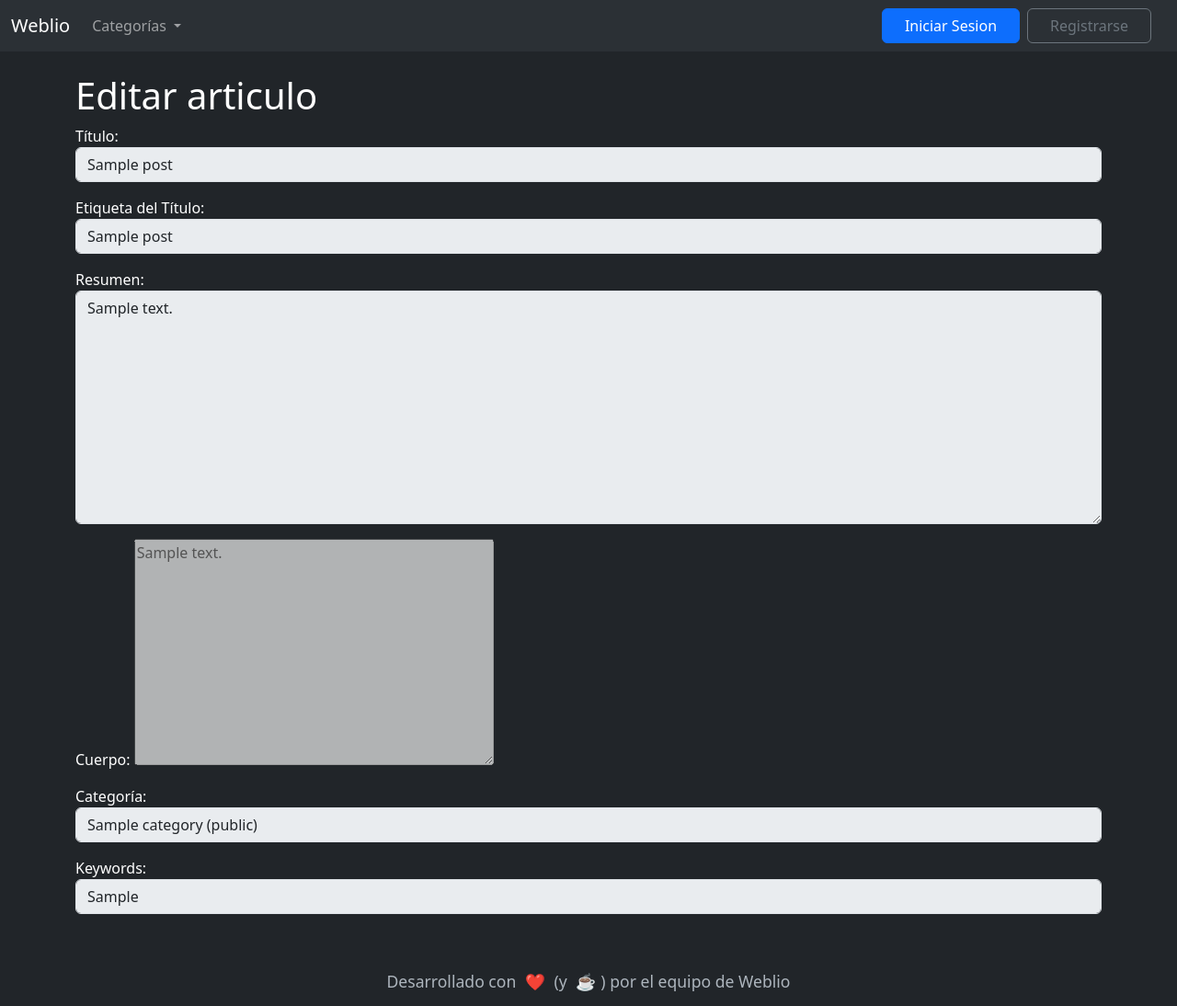
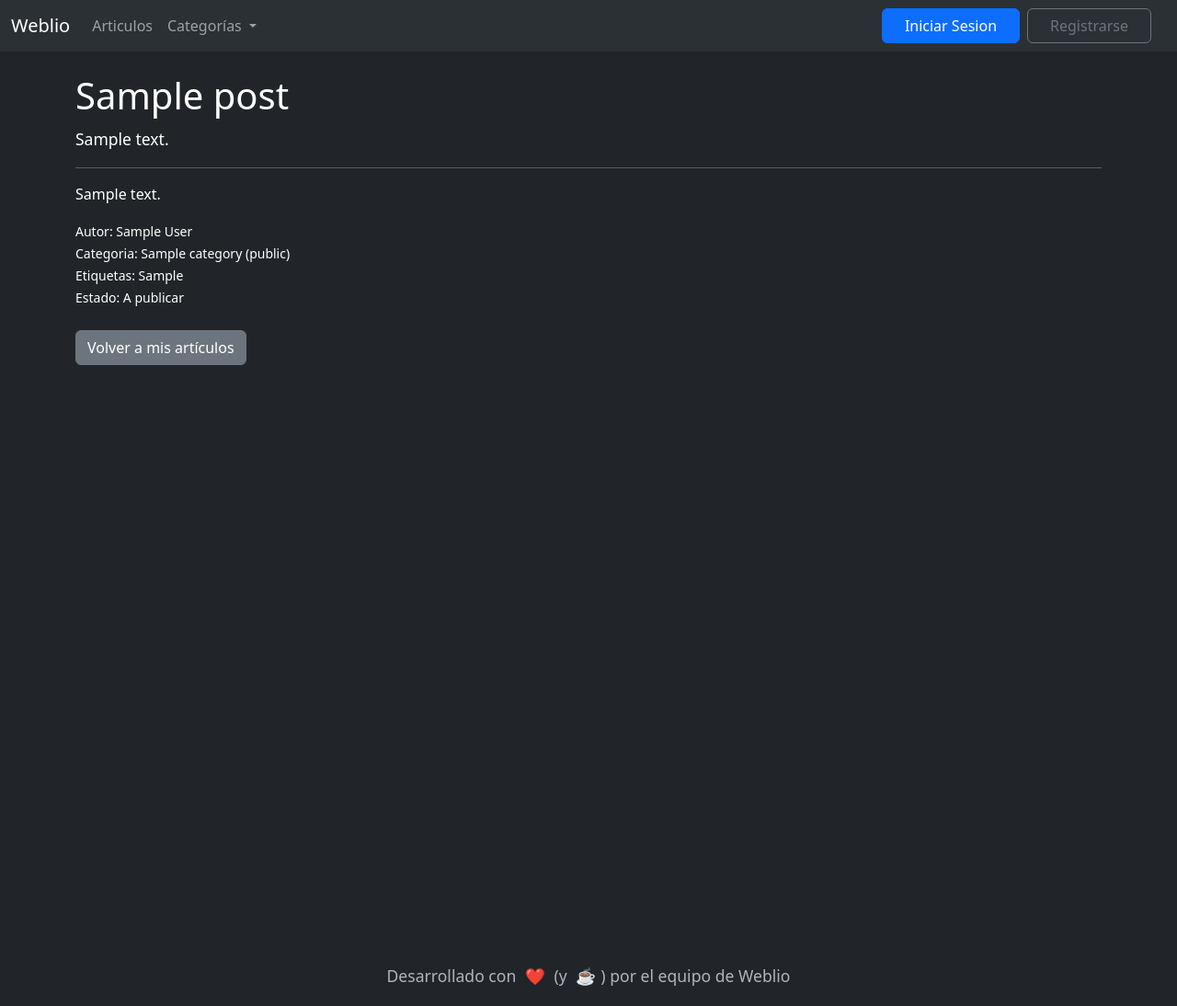
Before and after one commit to weblio-team/weblio, a Django app: page /posts/my-posts/1/ in a window 1280 px wide. Shown: the whole page at 92% size. Run offline with Django 5.2, Linux system fonts and the light colour scheme; tables that the repository leaves empty hold one stand-in row (values such as "Sample post"); some libraries are stand-ins or nearby versions.

Commit message:
Se realizan ajustes varios

```diff
--- a/members/templates/base.html
+++ b/members/templates/base.html
@@ -67,9 +67,7 @@
                 </button>
                 <div class="collapse navbar-collapse" id="navbarSupportedContent">
                     <ul class="navbar-nav me-auto mb-2 mb-lg-0">
-                        {% if user|has_group:'suscriptor' %}
-                        <li class="nav-item"><a class="nav-link" href="{% url 'posts' %}">Posts</a></li>
-                        {% endif %}
+                        <li class="nav-item"><a class="nav-link" href="{% url 'posts' %}">Articulos</a></li>
                         <li class="nav-item dropdown">
                             <a class="nav-link dropdown-toggle" href="#" role="button" data-bs-toggle="dropdown" aria-expanded="false">
                                 Categorías
--- a/posts/forms.py
+++ b/posts/forms.py
@@ -2,6 +2,7 @@
 from django.utils.translation import gettext as _
 from .models import Category, Post, Post
 from django_ckeditor_5.widgets import CKEditor5Widget
+from django.utils.safestring import mark_safe
 
 # forms for categories views
 class CategoryForm(forms.ModelForm):
@@ -86,9 +87,9 @@
             'status': _('Estado'),
         }
         widgets = {
-            'title': forms.TextInput(attrs={'class': 'form-control', 'placeholder': 'Insertar titulo'}),
+            'title': forms.TextInput(attrs={'class': 'form-control', 'placeholder': 'Insertar título'}),
             'category': forms.Select(attrs={'class': 'form-control'}),
-            'title_tag': forms.TextInput(attrs={'class': 'form-control', 'placeholder': 'Insertar etiqueta de titulo'}),
+            'title_tag': forms.TextInput(attrs={'class': 'form-control', 'placeholder': 'Insertar etiqueta de título'}),
             'summary': forms.Textarea(attrs={'class': 'form-control', 'placeholder': 'Insertar resumen'}),
             'body': CKEditor5Widget(attrs={"class": "django_ckeditor_5"}, config_name="comment"),
             'status': forms.HiddenInput(),
@@ -98,8 +99,13 @@
     def __init__(self, *args, **kwargs):
         super(MyPostEditForm, self).__init__(*args, **kwargs)
         if self.instance and self.instance.status != 'draft':
-            for field in self.fields.values():
+            # Eliminar el campo `body` del formulario
+            self.fields.pop('body', None)
+
+            # Deshabilitar los otros campos
+            for field_name, field in self.fields.items():
                 field.widget.attrs['disabled'] = 'disabled'
+
 
 class ToEditPostForm(forms.ModelForm):
     class Meta:
--- a/posts/templates/create/edit.html
+++ b/posts/templates/create/edit.html
@@ -1,16 +1,33 @@
 {% extends "base.html" %}
 {% block content %}
 <main role="main" class="container py-4">
-  <h1>Editar articulo</h1>
   <form method="post">
     {% csrf_token %}
-    {{ form.media }}
-    {{ form.as_p }}
     {% if post.status == 'draft' %}
+      <h1>Editar artículo</h1>
+      {{ form.media }}
+      {{ form.as_p }}
       <button class="btn btn-primary" type="submit">Guardar</button>
       <button class="btn btn-secondary" name="status" value="to_edit" type="submit">Mandar a edición</button>
       <button class="btn btn-danger disabled" type="submit">Eliminar</button>
+    {% else %}
+      <h1>{{post.title}}</h1>
+        <blockquote class="blockquote">
+          <small>{{post.summary}}</small>
+        </blockquote>
+        <hr>
+        <p>{{post.body|safe}}</p>
+        <small>Autor: {{post.author.first_name}} {{post.author.last_name}}</small></br>
+        <small>Categoria: {{post.category}}</small></br>
+        <small>Etiquetas: {{post.keywords}}</small></br>
+        {% if post.status == 'to_publish' %}
+          <small>Estado: A publicar</small></br>
+        {% elif post.status == 'to_edit' %}
+          <small>Estado: En edición</small></br>
+        {% endif %}
     {% endif %}
+    </br>
+    <a href="{% url 'my-posts' %}" class="btn btn-secondary">Volver a mis artículos</a>
   </form>
 </main>
 {% endblock %}
--- a/posts/templates/publish/publish.html
+++ b/posts/templates/publish/publish.html
@@ -10,7 +10,7 @@
 		<p>{{post.body|safe}}</p>
 		<small>Autor: {{post.author.first_name}} {{post.author.last_name}}</small></br>
 		<small>Categoria: {{post.category}}</small></br>
-		<small>Etiquetas: {{post.category}}</small></br>
+		<small>Etiquetas: {{post.keywords}}</small></br>
 
 		<div class="button-group py-4">
 			<a href="{% url 'to-publish' %}" class="btn btn-primary">Volver</a>
--- a/posts/templates/suscribers/post.html
+++ b/posts/templates/suscribers/post.html
@@ -10,7 +10,7 @@
 		<p>{{post.body|safe}}</p>
 		<small>Autor: {{post.author.first_name}} {{post.author.last_name}} - {{post.date_posted}}</small></br>
 		<small>Categoria: {{post.category}}</small></br>
-		<small>Etiquetas: {{post.category}}</small></br>
+		<small>Etiquetas: {{post.keywords}}</small></br>
 		<hr>
 		<small>Seccion de reacciones TBD</small>
 		<hr>
--- a/posts/views.py
+++ b/posts/views.py
@@ -89,10 +89,11 @@
         return post
 
     def form_valid(self, form):
-        status = self.request.POST.get('status')
-        print(status)
-        if status == 'draft':
+        # Obtener el valor del botón que fue presionado
+        if 'status' in self.request.POST and self.request.POST['status'] == 'to_edit':
             form.instance.status = 'to_edit'
+        else:
+            form.instance.status = 'draft'
         return super().form_valid(form)
 
 class MyPostDeleteView(DeleteView):
```
Also changed, not shown: members/migrations/0001_initial.py, posts/migrations/0001_initial.py, posts/migrations/0002_alter_post_options.py (deleted), posts/migrations/0003_alter_post_options.py (deleted).
